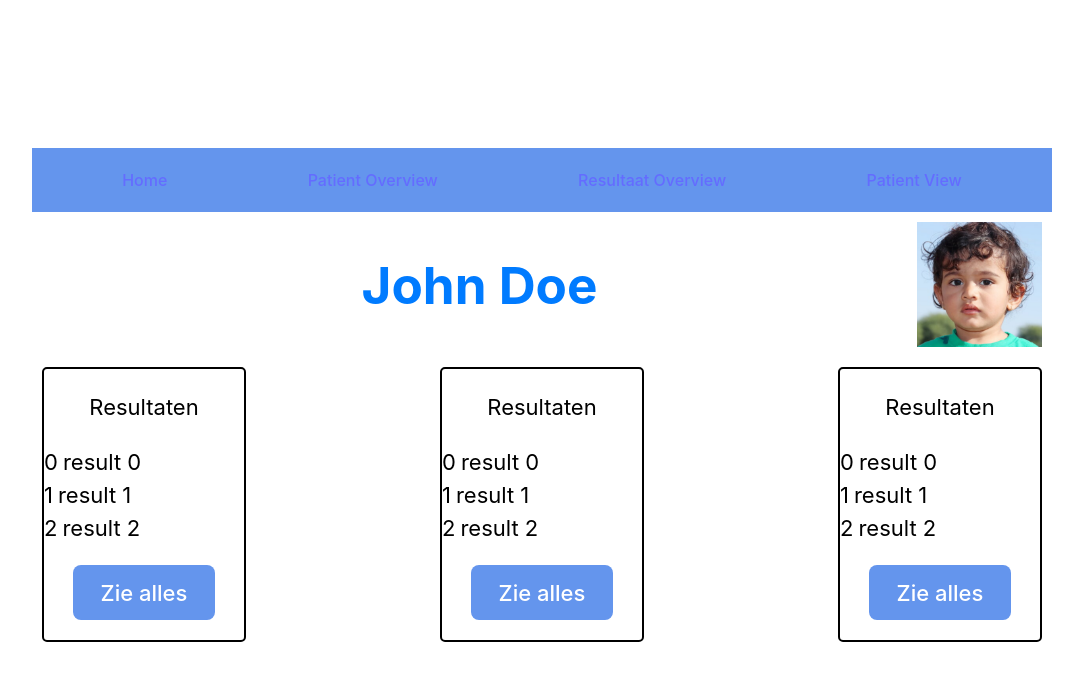
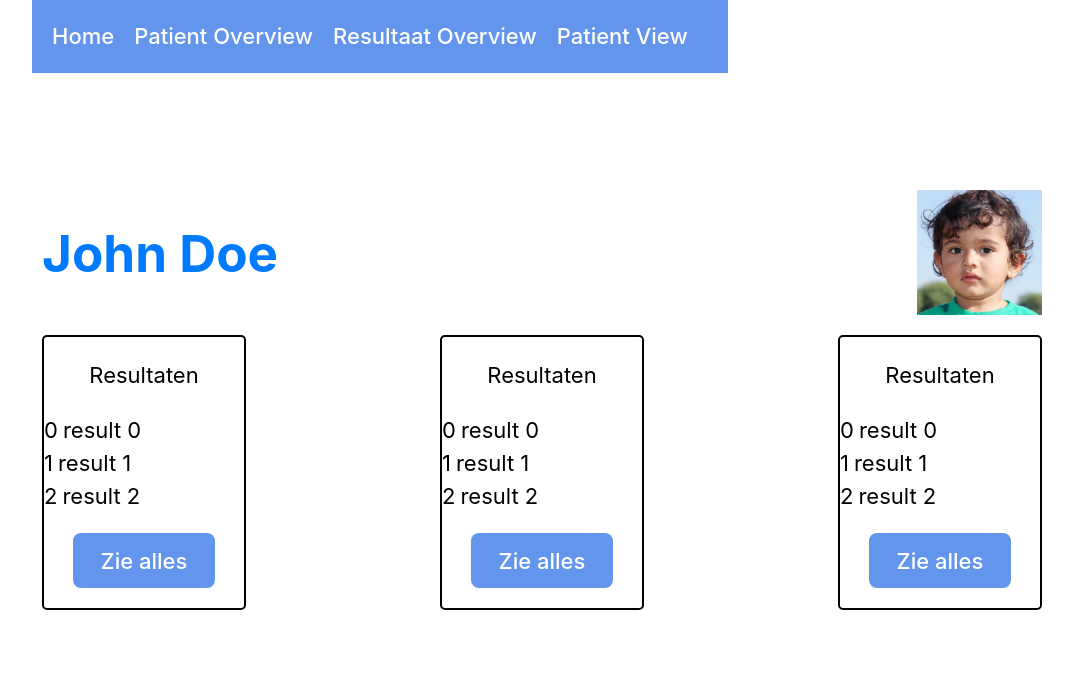
Before and after one commit to ZuydUniversity/B2C6_B2A_Frontend, a React (Vite) app: page /patientview in a window 1280 px wide. Shown: the top 680 px of the page, without its empty margins (98-1181 px from the left). Built offline with nearby package versions, Linux system fonts and the light colour scheme.

Commit message:
Push before switching to main pc

```diff
--- a/src/App.css
+++ b/src/App.css
@@ -1,14 +1,16 @@
 #root {
   max-width: 1280px;
   margin: 0 auto;
-  padding: 2rem;
+  padding: 0;
   text-align: center;
 }
 
 html, body {
     --main-bg-color: white;
     background-color: var(--main-bg-color);
-    color: black;
+    color: white;
+    margin:0;
+    padding:0;
 }
 
 .app {
@@ -98,7 +100,6 @@ nav ul {
 
 h1 {
     top: 0;
-    text-align: center;
 }
 
 
@@ -240,12 +241,23 @@ tr:hover {
     /* ---------------------------- */
 
 .Navbar {
+    top:0;
+    position:absolute;
     display: flex;
     justify-content: space-around;
     align-items: center;
     background-color: cornflowerblue;
     padding:20px;
     color:white;
+    margin: 0;
+    z-index: 100;
+
+}
+
+.link {
+    margin-right:20px;
+    color: white;
+    font-size:22px;
 }
 
 .header-empty-middle
@@ -264,13 +276,14 @@ tr:hover {
     width:1000px    ;
     display:flex;
     justify-content: space-between;
-    align-items: center;
+    margin:0;
     background-color: white;
     padding: 10px;
 }
 
 .PageTop h1 {
     flex-grow: 1;
+    text-align: left;
 }
 
 .patient-image {
@@ -285,7 +298,6 @@ tr:hover {
     width:1000px    ;
     display:flex;
     justify-content: space-between;
-    align-items: center;
     background-color: white;
     padding: 10px;
     font-size:22px;
--- a/src/components/Navbar.jsx
+++ b/src/components/Navbar.jsx
@@ -5,10 +5,10 @@ import { Link } from 'react-router-dom';
 const Navbar = () => {
     return <div className="Navbar">
 
-        <Link to="/">Home</Link>
-        <Link to="/patientoverview">Patient Overview</Link>
-        <Link to="/resultoverview">Resultaat Overview</Link>
-        <Link to="/patientview">Patient View</Link>
+        <Link to="/" className="link">Home</Link>
+        <Link to="/patientoverview" className="link">Patient Overview</Link>
+        <Link to="/resultoverview" className="link">Resultaat Overview</Link>
+        <Link to="/patientview" className="link">Patient View</Link>
     </div>
 };
 
--- a/src/routes/PatientView.jsx
+++ b/src/routes/PatientView.jsx
@@ -7,8 +7,9 @@ function PatientView() {
 
 
   return (
+    <>
+      <Navbar />
       <div className="PatientView">
-      <Navbar />
         <div className="PageTop">
           <h1>{patientName}</h1>
           <img className="patient-image" src={imageSrc}></img>
@@ -46,6 +47,7 @@ function PatientView() {
           </div>
         </div>
       </div>
+    </>
   );
 }
 
```
Lines whose indentation alone changed are shown as unchanged.
